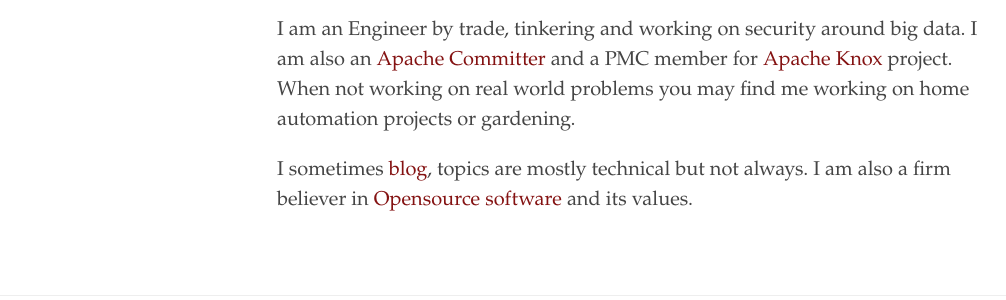
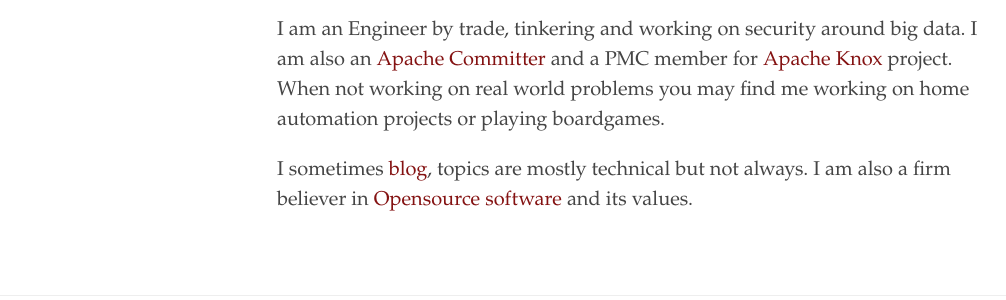
Before and after one commit to srmzn6/srmzn6.github.io, a Jekyll site: the page built from index.html, in a window 1280 px wide. Shown: the part 205-505 px from the top of the page, without its empty margins (3-1009 px from the left). Built offline with Jekyll 4.4.1, drawn with Linux system fonts in a browser that asks for light colours.

```diff
--- a/_config.yml
+++ b/_config.yml
@@ -16,7 +16,7 @@ author:
 # Permalinks
 
 permalink: pretty
-permalink: /blog/:title/
+permalink: /blog/:year/:month/:day/:title/
 
 # Set encoding to UTF-8
 encoding: utf-8
--- a/index.html
+++ b/index.html
@@ -6,7 +6,7 @@ title: "Sandeep More"
   <h1>Hello</h1>
 
 <p>Welcome, a little introduction about me. </p>
-</a>I am an Engineer by trade, tinkering and working on security around big data. I am also an <a href="https://www.apache.org/" target="_blank">Apache</a>   <a href="https://en.wikipedia.org/wiki/Committer" target="_blank">Committer</a>  and a PMC member for <a href="https://knox.apache.org/" target="_blank">Apache Knox</a> project. When not working on real world problems you may find me working on home automation projects or gardening.</p>
+</a>I am an Engineer by trade, tinkering and working on security around big data. I am also an <a href="https://www.apache.org/" target="_blank">Apache</a>   <a href="https://en.wikipedia.org/wiki/Committer" target="_blank">Committer</a>  and a PMC member for <a href="https://knox.apache.org/" target="_blank">Apache Knox</a> project. When not working on real world problems you may find me working on home automation projects or playing boardgames.</p>
 
 <p>I sometimes <a href="{{ site.baseurl }}/blog">blog</a>, topics are mostly technical but not always. I am also a firm believer in <a href="https://en.wikipedia.org/wiki/Open-source_software" target="_blank">Opensource software</a> and its values.</p>
 
```
